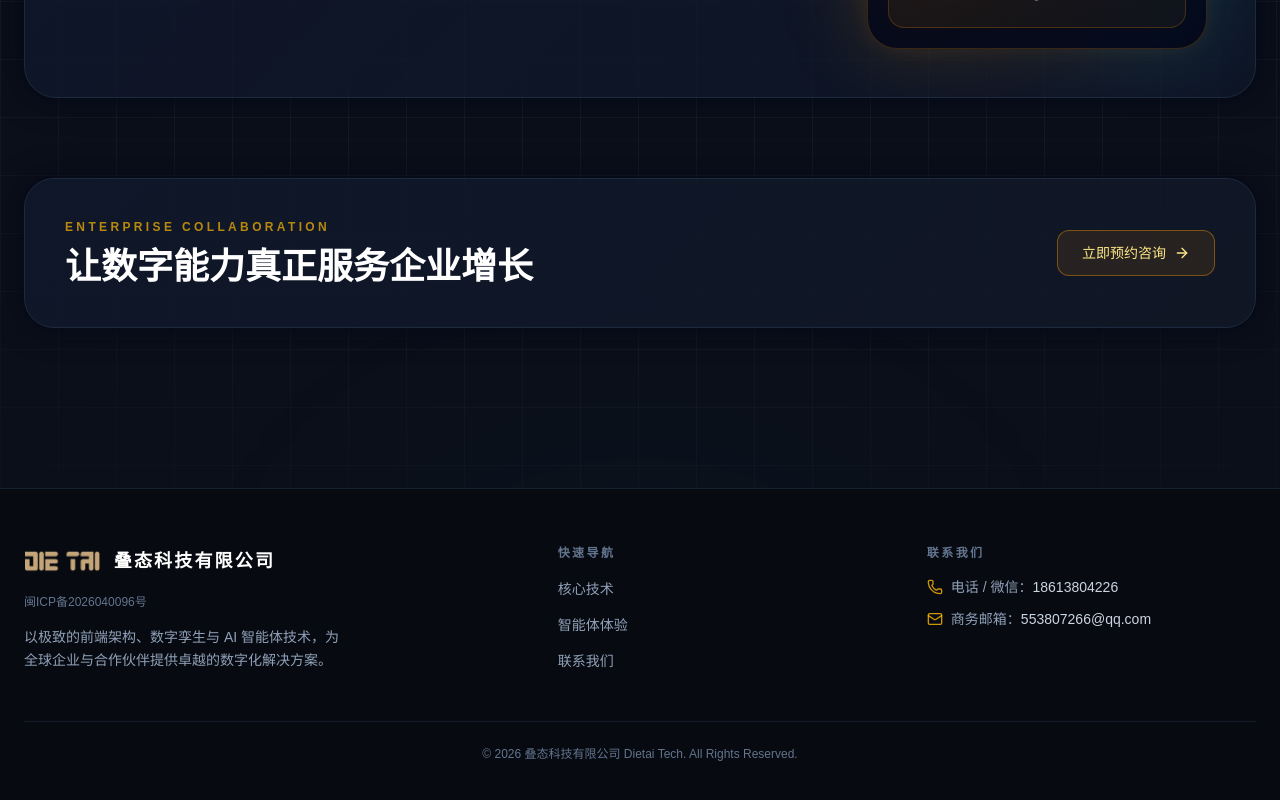
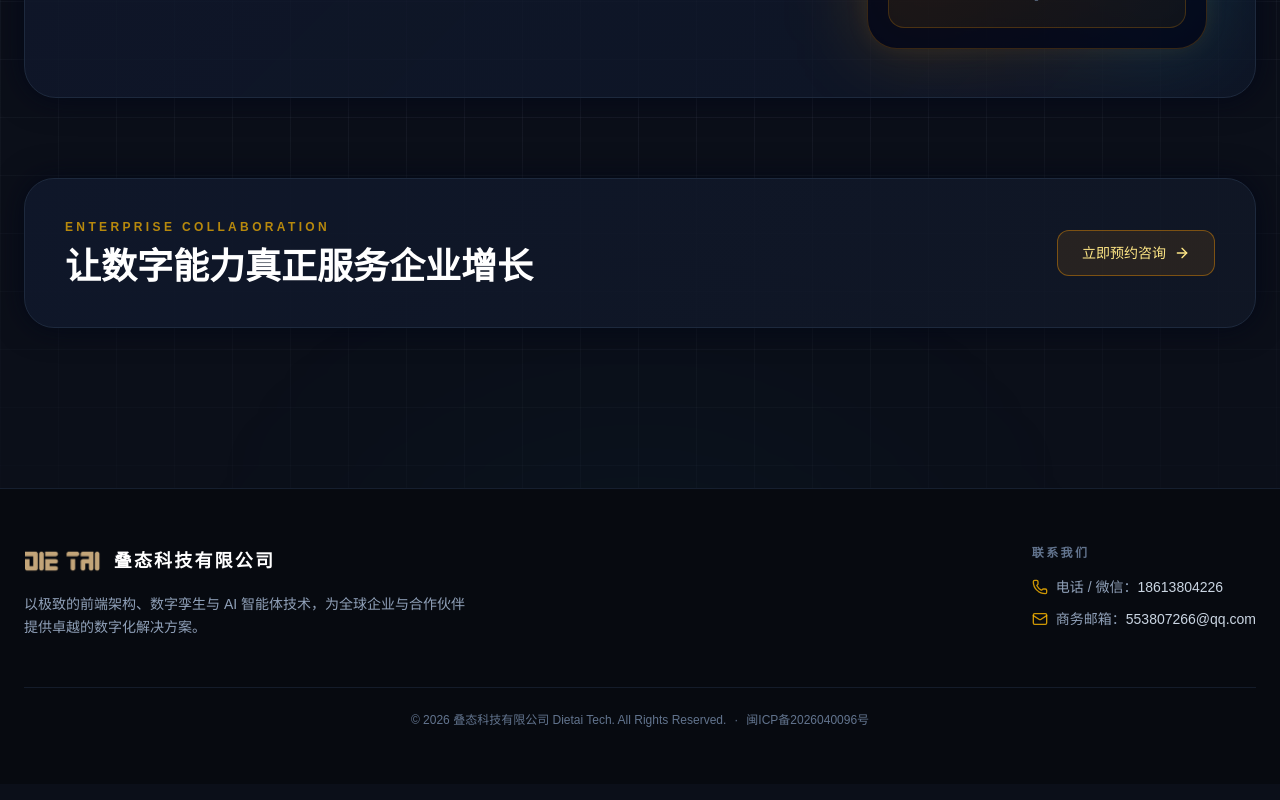
Before and after one commit to 18613804226/dietai-landing, a Next.js app: page / in a window 1280 px wide. Shown: the part 2203-3003 px from the top of the page. Built offline with nearby package versions, Linux system fonts and the light colour scheme.

Commit message:
style: simplify footer to brand + contact, move ICP next to copyright
- Remove redundant 快速导航 column (nav already in header)
- Move ICP filing number to the right of the bottom copyright line
- Clean two-column footer: brand left, contact right

```diff
--- a/src/app/page.tsx
+++ b/src/app/page.tsx
@@ -516,9 +516,9 @@ export default function Home() {
         className="relative z-10 mt-20 border-t border-slate-800/70 bg-[#070A10]"
       >
         <div className="mx-auto max-w-7xl px-6 py-14">
-          <div className="grid gap-10 md:grid-cols-[1.5fr_1fr_1fr]">
-            <div>
-              <div className="mb-3 flex items-center gap-3">
+          <div className="flex flex-col gap-10 md:flex-row md:items-start md:justify-between">
+            <div className="max-w-md">
+              <div className="mb-4 flex items-center gap-3">
                 <div className="flex h-8 items-center">
                   <img
                     src="/logo-light-transparent.png"
@@ -530,42 +530,16 @@ export default function Home() {
                   叠态科技有限公司
                 </span>
               </div>
-              <a
-                href="http://beian.miit.gov.cn/"
-                target="_blank"
-                rel="noopener noreferrer"
-                className="mb-4 inline-block text-xs text-slate-500 transition-colors hover:text-amber-400"
-              >
-                闽ICP备2026040096号
-              </a>
-              <p className="max-w-xs text-sm leading-relaxed text-slate-400">
+              <p className="text-sm leading-relaxed text-slate-400">
                 以极致的前端架构、数字孪生与 AI
                 智能体技术，为全球企业与合作伙伴提供卓越的数字化解决方案。
               </p>
             </div>
 
-            <div>
-              <h3 className="mb-4 text-xs font-semibold uppercase tracking-[0.2em] text-slate-500">
-                快速导航
-              </h3>
-              <ul className="space-y-3">
-                {navItems.map((item) => (
-                  <li key={item.href}>
-                    <a
-                      href={item.href}
-                      className="text-sm text-slate-400 transition-colors hover:text-amber-300"
-                    >
-                      {item.label}
-                    </a>
-                  </li>
-                ))}
-              </ul>
-            </div>
-
-            <div>
-              <h3 className="mb-4 text-xs font-semibold uppercase tracking-[0.2em] text-slate-500">
+            <div className="shrink-0">
+              <div className="mb-4 text-xs font-semibold uppercase tracking-[0.2em] text-slate-500">
                 联系我们
-              </h3>
+              </div>
               <ul className="space-y-3">
                 {contactItems.map(({ icon: Icon, label, value }) => (
                   <li
@@ -583,8 +557,19 @@ export default function Home() {
             </div>
           </div>
 
-          <div className="mt-12 border-t border-slate-800/60 pt-6 text-center text-xs text-slate-500">
-            © {year} 叠态科技有限公司 Dietai Tech. All Rights Reserved.
+          <div className="mt-12 flex flex-col items-center justify-center gap-2 border-t border-slate-800/60 pt-6 text-xs text-slate-500 sm:flex-row">
+            <span>
+              © {year} 叠态科技有限公司 Dietai Tech. All Rights Reserved.
+            </span>
+            <span className="hidden sm:inline">·</span>
+            <a
+              href="http://beian.miit.gov.cn/"
+              target="_blank"
+              rel="noopener noreferrer"
+              className="transition-colors hover:text-amber-400"
+            >
+              闽ICP备2026040096号
+            </a>
           </div>
         </div>
       </footer>
```
